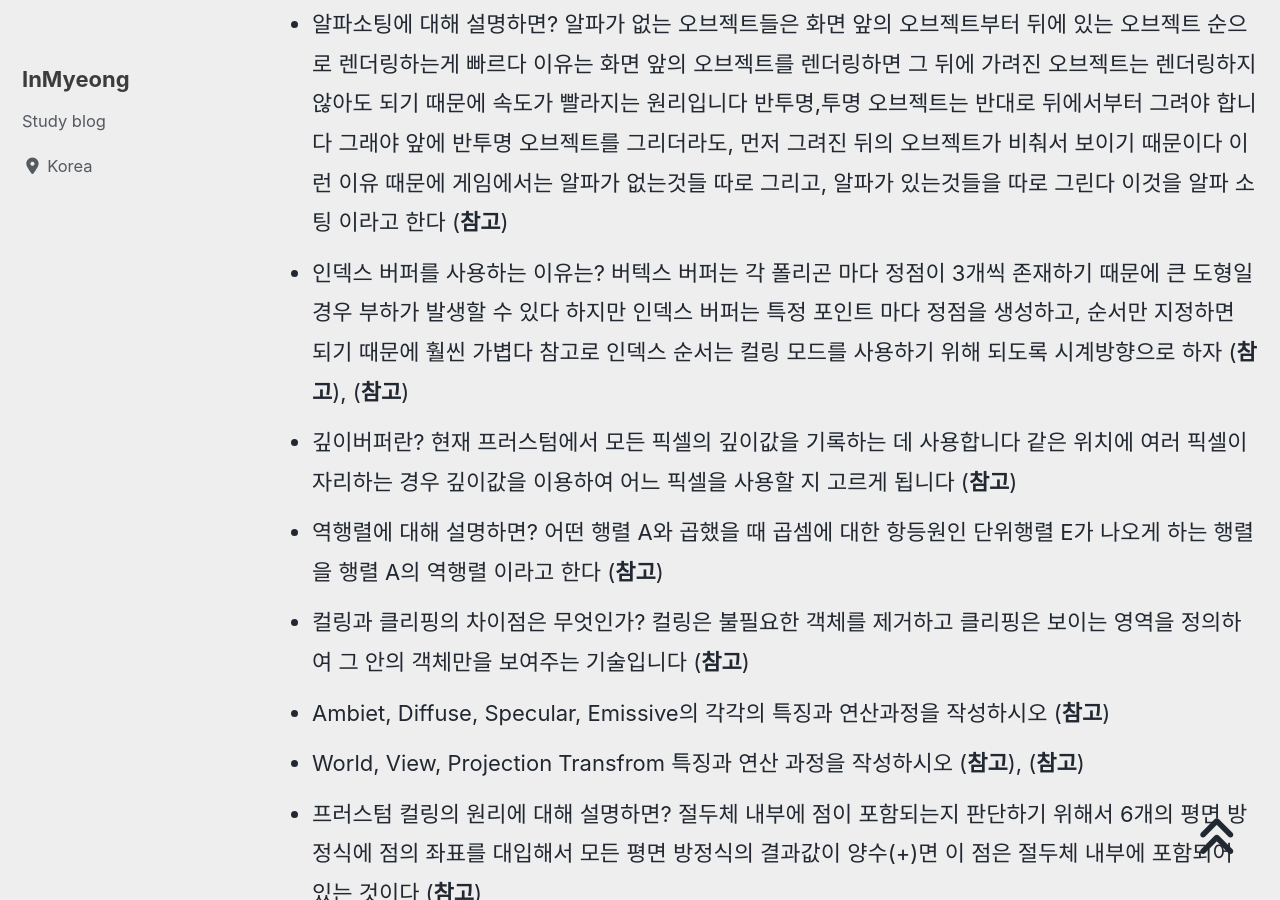
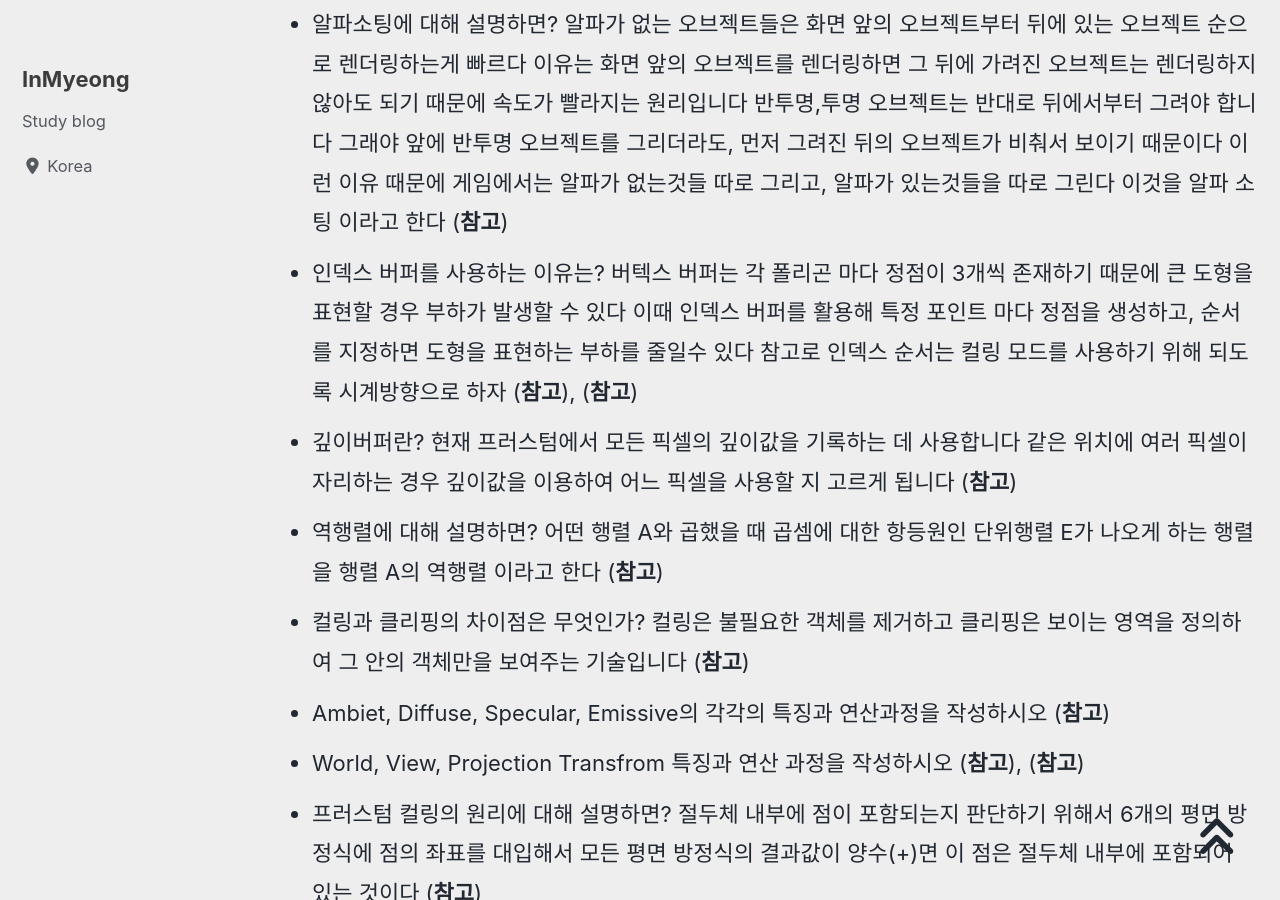
Before and after one commit to devMyeong/devMyeong.github.io, a Jekyll site: the page built from _posts/cs/2022-09-05-블로그-면접준비.md, in a window 1280 px wide and 900 px high, scrolled down 21466 px. Built offline with Jekyll 4.4.1, drawn with Linux system fonts in a browser that asks for light colours; cached includes are drawn as plain includes; nearby versions of some CDN libraries; some web fonts are replaced; comment, search, counter and statistics services are not loaded.

Commit message:
Chore : 수정

```diff
--- a/_posts/cs/2022-09-05-블로그-면접준비.md
+++ b/_posts/cs/2022-09-05-블로그-면접준비.md
@@ -198,7 +198,7 @@ last_modified_at: 2022-10-30
 - 더블 버퍼링과 스왑 체인에 대해 설명하면? 프레임이 갱신되는 과정에서 스크린에 깜빡거림(Flickering)이 생길 수 있다 이 현상을 방지하기 위해서 전면 버퍼(front buffer)외에 화면 밖(off screen)의 후면 버퍼(back buffer)를 추가적으로 두는데, 이 방식을 이중 버퍼링 이라고 하고 한다 또한 후면 버퍼에 그리기가 완료되면 전면 버퍼와 후면 버퍼를 교환하는데 이때 비디오 컨트롤러는 전면 버퍼 만을 참조해 스크린을 갱신한다 이 방식을 스왑체인 이라고 한다 ([**참고**](https://handhp1.tistory.com/10))
 - 알파블렌딩과 알파테스트의 차이는? 알파블렌딩은 블랜딩 설정에 따라 색상이 혼합되는 것이고, 알파테스트는 설정값을 기준으로 해당되는 범위의 값을 제거 하는 것이다 ([**참고**](https://mgun.tistory.com/130))
 - 알파소팅에 대해 설명하면? 알파가 없는 오브젝트들은 화면 앞의 오브젝트부터 뒤에 있는 오브젝트 순으로 렌더링하는게 빠르다 이유는 화면 앞의 오브젝트를 렌더링하면 그 뒤에 가려진 오브젝트는 렌더링하지 않아도 되기 때문에 속도가 빨라지는 원리입니다 반투명,투명 오브젝트는 반대로 뒤에서부터 그려야 합니다 그래야 앞에 반투명 오브젝트를 그리더라도, 먼저 그려진 뒤의 오브젝트가 비춰서 보이기 때문이다 이런 이유 때문에 게임에서는 알파가 없는것들 따로 그리고, 알파가 있는것들을 따로 그린다 이것을 알파 소팅 이라고 한다 ([**참고**](https://m.blog.naver.com/PostView.naver?isHttpsRedirect=true&blogId=agebreak&logNo=60123549628))
-- 인덱스 버퍼를 사용하는 이유는? 버텍스 버퍼는 각 폴리곤 마다 정점이 3개씩 존재하기 때문에 큰 도형일 경우 부하가 발생할 수 있다 하지만 인덱스 버퍼는 특정 포인트 마다 정점을 생성하고, 순서만 지정하면 되기 때문에 훨씬 가볍다 참고로 인덱스 순서는 컬링 모드를 사용하기 위해 되도록 시계방향으로 하자 ([**참고**](https://showmiso.tistory.com/142)), ([**참고**](https://carrotclub.tistory.com/16))
+- 인덱스 버퍼를 사용하는 이유는? 버텍스 버퍼는 각 폴리곤 마다 정점이 3개씩 존재하기 때문에 큰 도형을 표현할 경우 부하가 발생할 수 있다 이때 인덱스 버퍼를 활용해 특정 포인트 마다 정점을 생성하고, 순서를 지정하면 도형을 표현하는 부하를 줄일수 있다 참고로 인덱스 순서는 컬링 모드를 사용하기 위해 되도록 시계방향으로 하자 ([**참고**](https://showmiso.tistory.com/142)), ([**참고**](https://carrotclub.tistory.com/16))
 - 깊이버퍼란? 현재 프러스텀에서 모든 픽셀의 깊이값을 기록하는 데 사용합니다 같은 위치에 여러 픽셀이 자리하는 경우 깊이값을 이용하여 어느 픽셀을 사용할 지 고르게 됩니다 ([**참고**](https://blog.nullbus.net/80))
 - 역행렬에 대해 설명하면? 어떤 행렬 A와 곱했을 때 곱셈에 대한 항등원인 단위행렬 E가 나오게 하는 행렬을 행렬 A의 역행렬 이라고 한다 ([**참고**](https://mathbang.net/567))
 - 컬링과 클리핑의 차이점은 무엇인가? 컬링은 불필요한 객체를 제거하고 클리핑은 보이는 영역을 정의하여 그 안의 객체만을 보여주는 기술입니다 ([**참고**](https://doobudubu.tistory.com/m/243))
```
